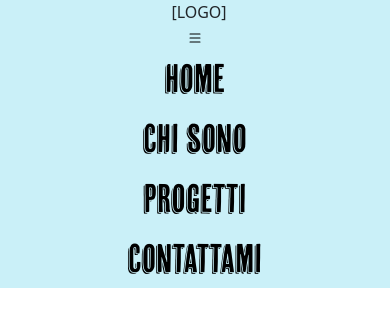
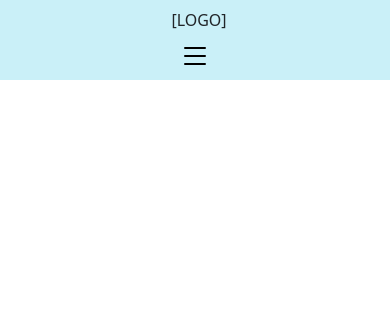
Before and after one commit to SimoneCampisi0/portfolio, an Angular app in the folder portfolio/: page / in a window 390 px wide. Shown: the top 326 px of the page. Built offline with nearby package versions, Linux system fonts and the light colour scheme.

Commit message:
add hamburgerMenu

```diff
--- a/portfolio/src/app/header-menu/header-menu.component.css
+++ b/portfolio/src/app/header-menu/header-menu.component.css
@@ -1,3 +1,8 @@
+a {
+  text-decoration: none;
+  color: black;
+}
+
 .flex-container {
   position: fixed;
   top: 0;
@@ -15,7 +20,6 @@
   margin-left: 0.5em;
 }
 
-
 .menu-flex { /* elemento 2 nel flex-container */
   display: flex;
   flex-direction: row;
@@ -27,26 +31,64 @@
   font-family: 'CheapPine';
 }
 
+
+.flex-item { /* item dentro menu-flex */
+  margin: 0 0.5em 0 0.5em;
+}
+
+
 /* elemento 3 nel flex-container */
 .voidElementForCenterMenu {
 }
 
-.flex-item {
-  margin: 0 0.5em 0 0.5em;
+.hamburgerMenuDiv {
+  display: none;
 }
 
-a {
-  text-decoration: none;
-  color: black;
+.menu-flex-mobile {
+  display: none;
 }
 
 
+
 @media (max-width: 800px) {
+  a {
+    text-decoration: none;
+    color: black;
+  }
+
+  .logo {
+    margin-top: 0.5em
+  }
+
   .flex-container {
     flex-direction: column;
   }
-  .menu-flex {
+
+  .hamburgerMenuDiv {
+    display: flex;
+    flex-direction: column;
+    margin: 0.5em;
+  }
+
+  .menu-flex-mobile {
+    display: flex;
     flex-direction: column;
     text-align: center;
+
+    list-style-type: none;
+    margin: 0;
+    padding: 0;
+
+    font-size: 2.5em;
+    font-family: 'CheapPine';
   }
+
+  .menu-flex {
+    display: none;
+  }
+  /*.menu-flex {*/
+  /*  flex-direction: column;*/
+  /*  text-align: center;*/
+  /*}*/
 }
--- a/portfolio/src/app/header-menu/header-menu.component.html
+++ b/portfolio/src/app/header-menu/header-menu.component.html
@@ -3,8 +3,8 @@
     [LOGO]
   </div>
 
-  <div class="hamburgerMenu">
-    <img [src]="svgData" alt="SVG Image">
+  <div class="hamburgerMenuDiv" (click)="apriMenuMobile()">
+    <img [src]="svgData" class="hamburgerMenuImg" alt="SVG Image">
   </div>
 
   <ul class="menu-flex">
@@ -15,5 +15,13 @@
   </ul>
 
 
+  <ul class="menu-flex-mobile" *ngIf="this.isMobileMenuOpen">
+    <li class="flex-item-mobile"><a routerLink="">Home</a></li>
+    <li class="flex-item-mobile"><a routerLink="">Chi sono</a></li>
+    <li class="flex-item-mobile"><a routerLink="">Progetti</a></li>
+    <li class="flex-item-mobile"><a routerLink="">Contattami</a></li>
+  </ul>
+
+
   <div class="voidElementForCenterMenu"></div>
 </header>
--- a/portfolio/src/app/header-menu/header-menu.component.ts
+++ b/portfolio/src/app/header-menu/header-menu.component.ts
@@ -9,4 +9,10 @@ import {DomSanitizer, SafeResourceUrl} from "@angular/platform-browser";
 export class HeaderMenuComponent {
   svgData: string = '../../assets/list.svg'
 
+  isMobileMenuOpen = false;
+
+  apriMenuMobile() {
+    this.isMobileMenuOpen = !this.isMobileMenuOpen
+    console.log(this.isMobileMenuOpen)
+  }
 }
```
Also changed, not shown: portfolio/src/assets/list.svg.
